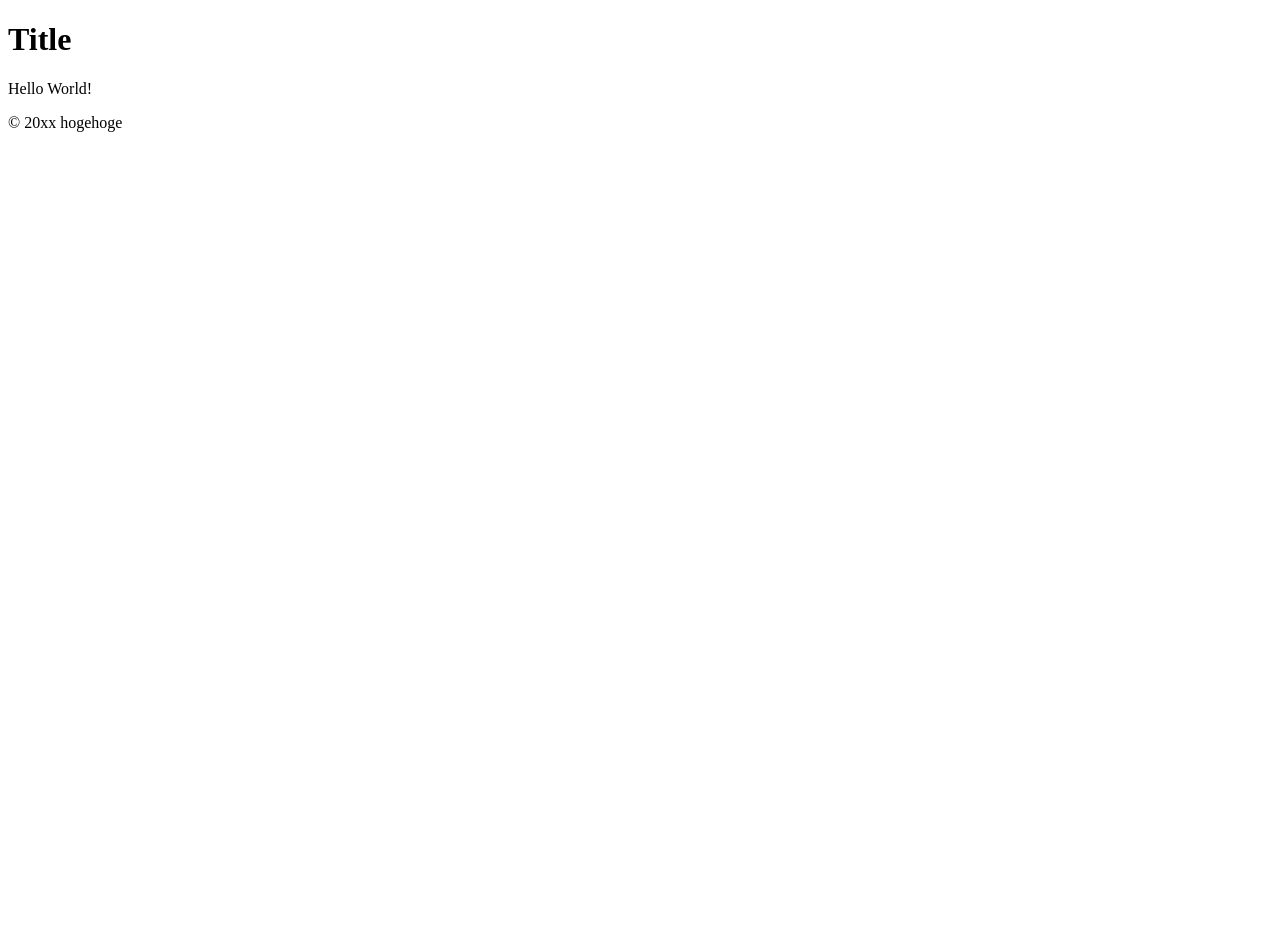
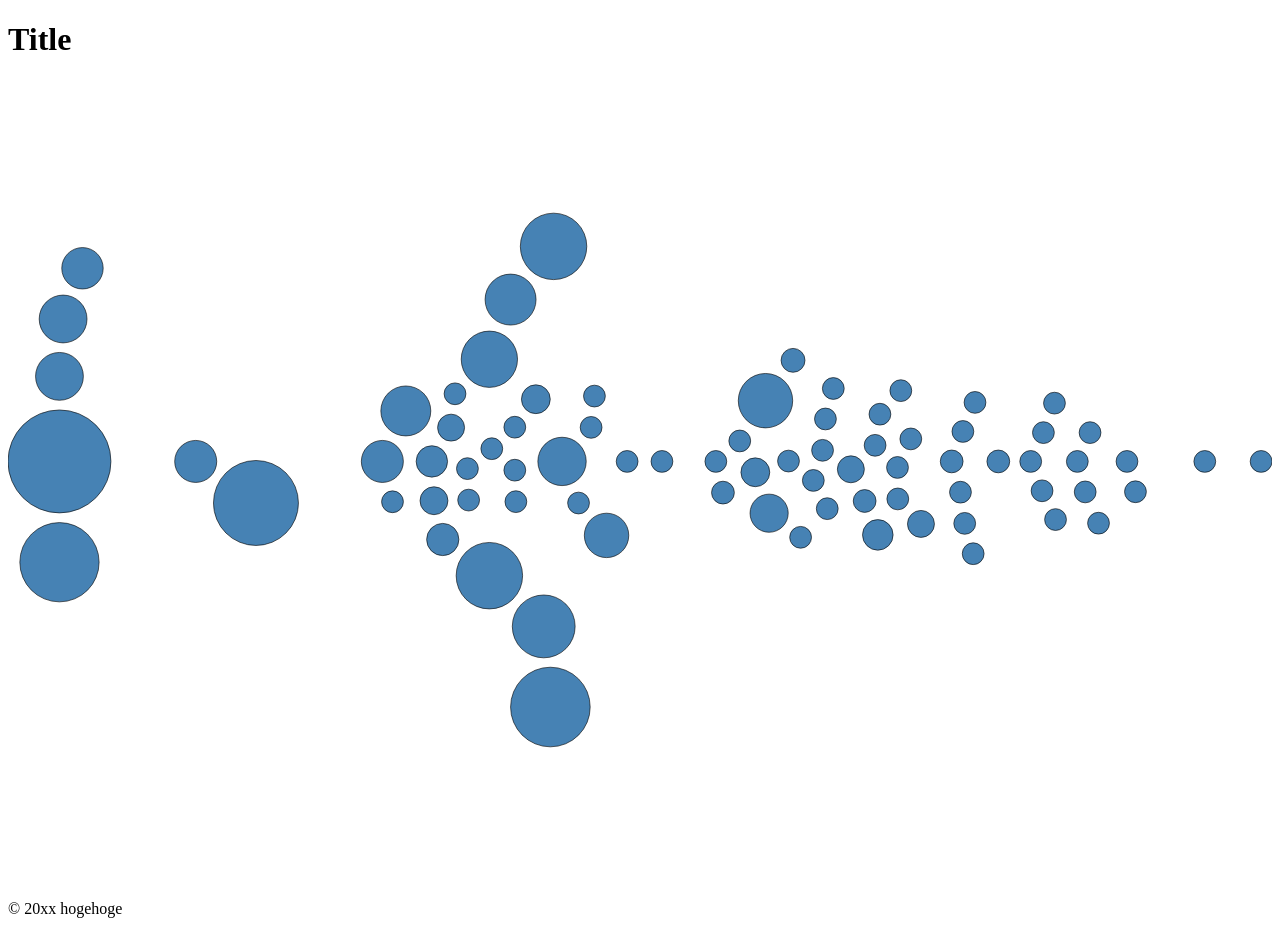
Before and after one commit to vdslab/theme2026-kaziru, a React (Vite) app: page / in a window 1280 px wide. Before the commit the page ends 800 px from the top, so only its background shows below. Built offline with nearby package versions, Linux system fonts and the light colour scheme.

Commit message:
feat: beeswarmの描画

```diff
--- a/src/App.jsx
+++ b/src/App.jsx
@@ -41,26 +41,35 @@ export default function App() {
           "difficulty",
         );
 
-        const filteredRows = rows
+        const processedRows = rows
+          .filter(
+            (row) =>
+              row[algoCol] && row[diffCol] != null && row[diffCol] !== "",
+          )
           .map((row) => ({
             ...row,
-            [diffCol]: Math.max(0, Number(row[diffCol])),
+            diffCalc: Math.max(0, Number(row[diffCol])),
           }))
-          .filter((row) => row[diffCol] < 2000);
+          .filter((row) => row.diffCalc < 2000);
 
-        const groups = groupByAlgorithm(filteredRows, algoCol, diffCol);
+        const accum = processedRows
+          .filter((r) => r.tag === "累積和")
+          .map((r) => r.diffCalc)
+          .sort((a, b) => a - b);
 
-        const bandCounts = countBandsByAlgorithm(
-          filteredRows,
-          algoCol,
-          diffCol,
+        const accumUnique = new Set(
+          processedRows
+            .filter((r) => r.tag === "累積和")
+            .map((r) => r.problem_id),
         );
+
+        const groups = groupByAlgorithm(processedRows, algoCol);
+
+        const bandCounts = countBandsByAlgorithm(processedRows, algoCol);
 
         const summaryData = createSummary(groups, bandCounts);
 
         const plottedData = computeBeeswarm(summaryData);
-
-        console.log(plottedData);
 
         setSummary(plottedData);
       } catch (error) {
@@ -74,7 +83,7 @@ export default function App() {
   return (
     <div>
       <Header />
-      <Main />
+      <Main summary={summary} />
       <Footer />
     </div>
   );
--- a/src/components/Main.jsx
+++ b/src/components/Main.jsx
@@ -1,7 +1,9 @@
-export default function Main() {
-    return (
-        <main>
-            <p>Hello World!</p>
-        </main>
-    );
+import PieBeeswarm from "./PieBeeswarm";
+
+export default function Main({ summary }) {
+  return (
+    <main>
+      <PieBeeswarm data={summary} />
+    </main>
+  );
 }
--- /dev/null
+++ b/src/components/PieBeeswarm.jsx
@@ -0,0 +1,30 @@
+export default function PieBeeswarm({ data = [] }) {
+  if (data.length === 0) {
+    return null;
+  }
+
+  const xMin = Math.min(...data.map((d) => d.x - d.r));
+  const xMax = Math.max(...data.map((d) => d.x + d.r));
+
+  const yMin = Math.min(...data.map((d) => d.y - d.r));
+  const yMax = Math.max(...data.map((d) => d.y + d.r));
+
+  return (
+    <svg
+      width="100%"
+      height="800"
+      viewBox={`${xMin} ${yMin} ${xMax - xMin} ${yMax - yMin}`}
+    >
+      {data.map((item) => (
+        <circle
+          key={item.algo}
+          cx={item.x}
+          cy={item.y}
+          r={item.r}
+          fill="steelblue"
+          stroke="black"
+        />
+      ))}
+    </svg>
+  );
+}
--- a/src/utils/statistics.js
+++ b/src/utils/statistics.js
@@ -29,12 +29,12 @@ export function diffToBand(diff) {
 }
 
 // グループ化
-export function groupByAlgorithm(rows, algoCol, diffCol) {
+export function groupByAlgorithm(rows, algoCol) {
   const groups = {};
 
   for (const row of rows) {
     const algo = row[algoCol];
-    const diff = Number(row[diffCol]);
+    const diff = row.diffCalc;
 
     if (!algo || Number.isNaN(diff)) {
       continue;
@@ -122,12 +122,12 @@ export function createSummary(groups, bandCounts) {
 }
 
 // アルゴリズムごとにdifficulty帯の件数をカウント
-export function countBandsByAlgorithm(rows, algoCol, diffCol) {
+export function countBandsByAlgorithm(rows, algoCol) {
   const result = {};
 
   for (const row of rows) {
     const algo = row[algoCol];
-    const diff = Number(row[diffCol]);
+    const diff = row.diffCalc;
 
     if (!algo || Number.isNaN(diff)) {
       continue;
```
